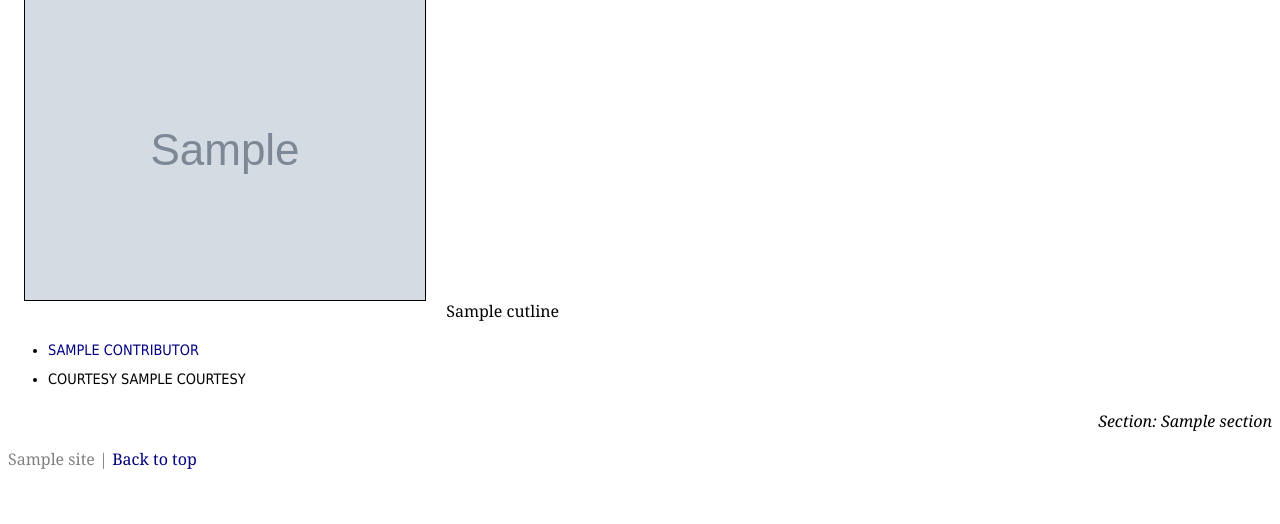
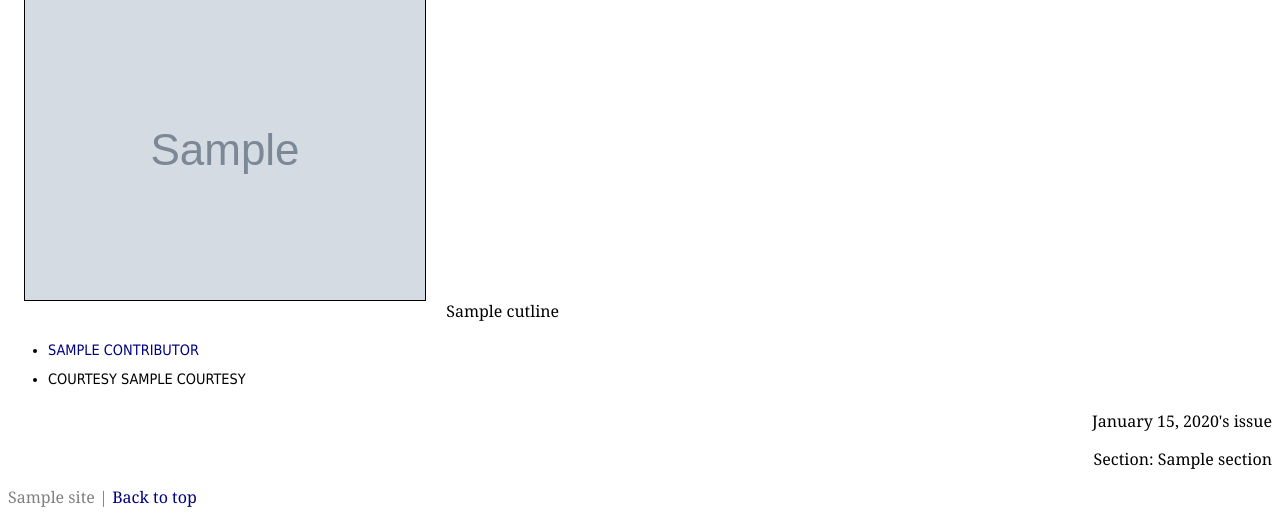
Before and after one commit to pshc/imprint, a Django app: template imprint/content/templates/content/piece_detail.html in a window 1280 px wide. Shown: the part 515-1039 px from the top of the page. Before the commit the page ends 984 px from the top, so only its background shows below. Run offline with Django 3.2, Linux system fonts and the light colour scheme; the template is opened without the code that fills it: most values are stand-ins (such as "Sample title", 1, 10 or a date in 2020); grey boxes marked "Sample" are stand-in pictures; some libraries are stand-ins or nearby versions.

Commit message:
Context processor to always provide latest issue

```diff
--- a/imprint/content/templates/content/piece_detail.html
+++ b/imprint/content/templates/content/piece_detail.html
@@ -3,7 +3,7 @@
 {% block header %}{{ object.headline|striptags }} - {{ object.section }}{% endblock %}
 {% block right %}
 	{{ block.super }}
-	<p class="section">Section: {{ object.section }}</p>
+	<p>Section: {{ object.section }}</p>
 {% endblock %}
 {% block content %}
 	<h1>{{ object.headline|safe }}</h1>
--- /dev/null
+++ b/imprint/issues/context_processors.py
@@ -0,0 +1,4 @@
+from issues.models import Issue
+
+def latest_issue(request):
+    return {'issue': Issue.objects.latest_issue()}
--- a/imprint/issues/templates/issues/issue_detail.html
+++ b/imprint/issues/templates/issues/issue_detail.html
@@ -2,6 +2,3 @@
 {% block content %}
 {% for object in pieces %}{% include "content/piece_preview.html" %}{% endfor %}
 {% endblock %}
-{% block right %}
-In this issue:
-{% endblock %}
--- a/imprint/settings.py
+++ b/imprint/settings.py
@@ -30,6 +30,7 @@ TEMPLATE_CONTEXT_PROCESSORS = (
     'django.core.context_processors.request',
     'django_authopenid.context_processors.authopenid',
     'utils.context_processors.current_site',
+    'issues.context_processors.latest_issue',
 )
 
 FILE_UPLOAD_HANDLERS = (
--- a/imprint/templates/base.html
+++ b/imprint/templates/base.html
@@ -28,11 +28,12 @@
 		{% block content %}{% endblock %}
 	</div>
 	</div></div></div>
-	<div class="yui-b right" role="complimentary">{% block right %}{% endblock %}
-	</div>
+	<div class="yui-b right" role="contentinfo">{% block right %}
+		<p>{{ issue.date|date:"F j, Y" }}'s issue</p>
+	{% endblock %}</div>
 	</div>
 
-	<div id="ft" role="contentinfo">
+	<div id="ft">
 		<p>{{ site.name }} | <a href="#">Back to top</a></p>
 		{% if debug %}<code>{{ sql_queries }}</code>{% endif %}
 	</div>
--- a/media/css/base.css
+++ b/media/css/base.css
@@ -54,9 +54,8 @@ h3 {
 	margin-top: 1em;
 }
 
-.section {
+div.right p {
 	text-align: right;
-	font-style: oblique;
 }
 
 .copy {
```
